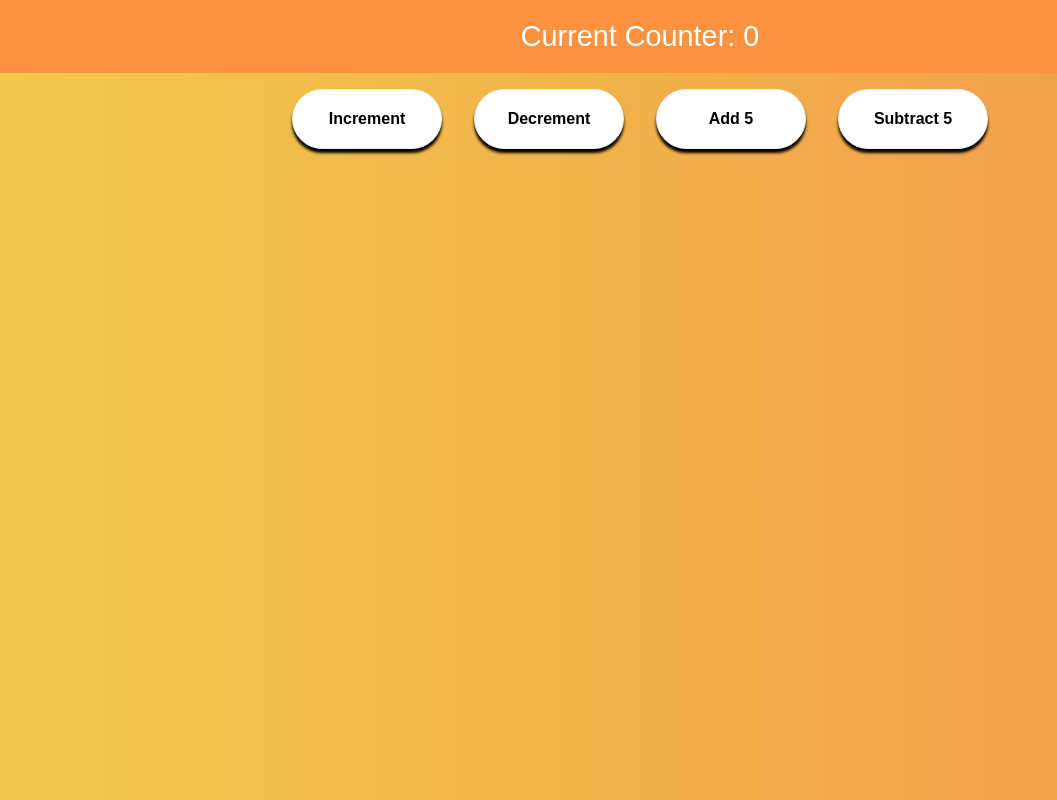
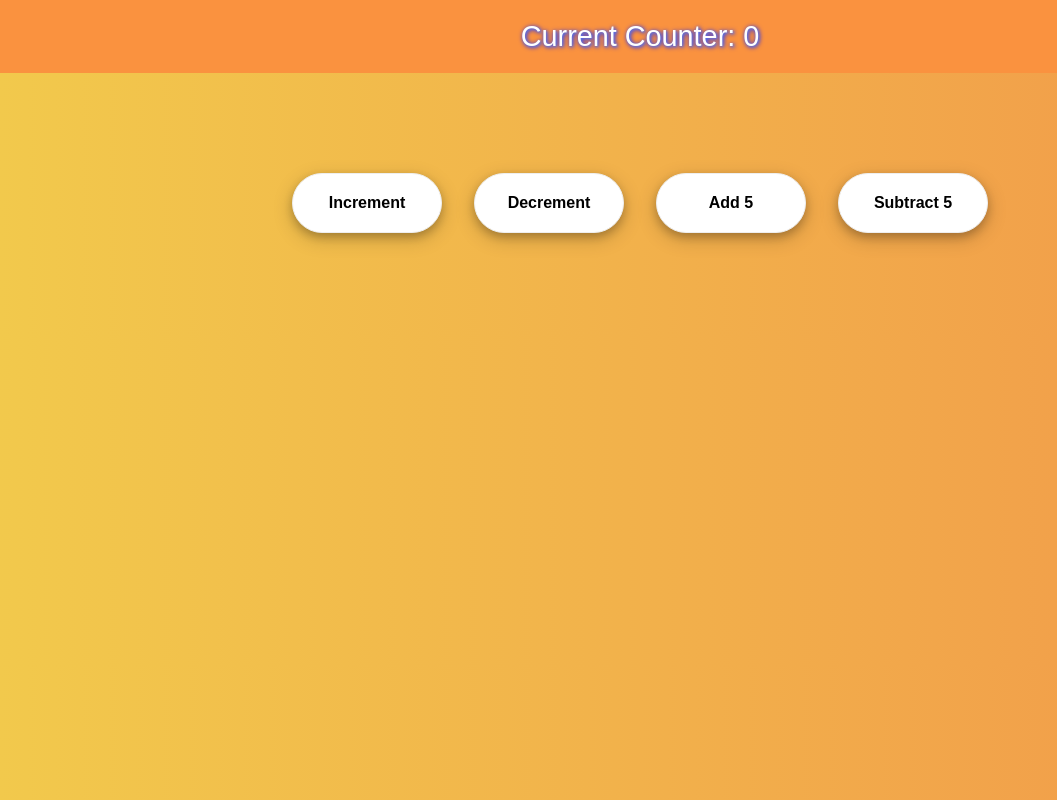
Before and after one commit to shahiddhariwala/playing-around-with-react-js, a React (Create React App) app in the folder redux--01-start/: page / in a window 1280 px wide. Shown: the whole page, without its empty margins (0-1057 px from the left). Built offline with nearby package versions, Linux system fonts and the light colour scheme.

Commit message:
Added Little bit of CSS Styling

```diff
--- a/redux--01-start/src/components/CounterControl/CounterControl.css
+++ b/redux--01-start/src/components/CounterControl/CounterControl.css
@@ -2,9 +2,9 @@
     width: 150px;
     padding: 20px;
     box-sizing: border-box;
-    margin: 16px;
+    margin: 100px 16px;
     border: 1px solid #eee;
-    box-shadow: 0 4px 3px rgb(0, 0, 0);
+    box-shadow: 0 4px 8px 0 rgba(0, 0, 0, 0.2), 0 6px 20px 0 rgba(0, 0, 0, 0.19);
     font-weight: bold;
     text-align: center;
     cursor: pointer;
--- a/redux--01-start/src/components/CounterOutput/CounterOutput.css
+++ b/redux--01-start/src/components/CounterOutput/CounterOutput.css
@@ -6,4 +6,5 @@
   text-align: center;
   padding: 20px 0;
   box-sizing: border-box;
+  text-shadow: 1px 1px 3px #4e7bf7, 1px 1px 5px #0000ff;
 }
```
Lines whose indentation alone changed are shown as unchanged.
